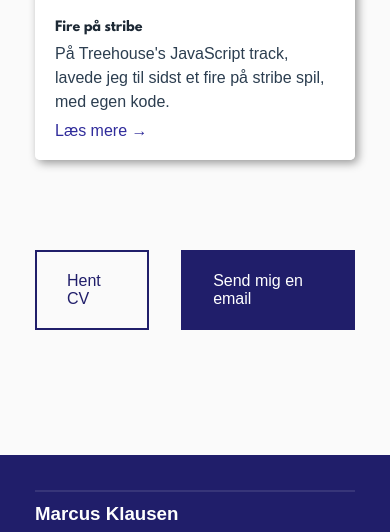
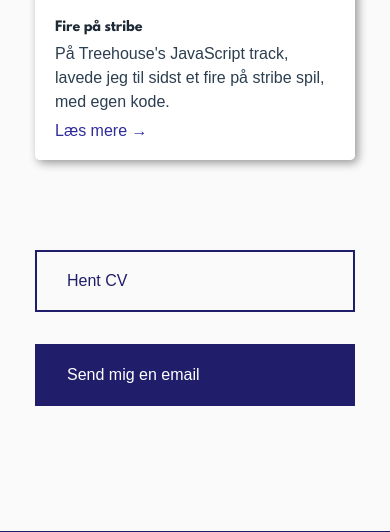
Before and after one commit to marcusklausen/my-portfolio, a PHP site: page /index.php?p=work in a window 390 px wide. Shown: the part 1678-2210 px from the top of the page. Run offline with PHP 8.4, Linux system fonts and the light colour scheme; some web fonts are replaced.

Commit message:
removed display flex from cta area. Fixes media query issue with grid

```diff
--- a/work.php
+++ b/work.php
@@ -60,7 +60,7 @@
 
         <div class="action spacing">
             <nav>
-                <ul class="flex ma-center">
+                <ul>
                     <a href="index.php" class="nav-btn-white-outlined">
                         <li>Hent CV</li>
                     </a>
```
